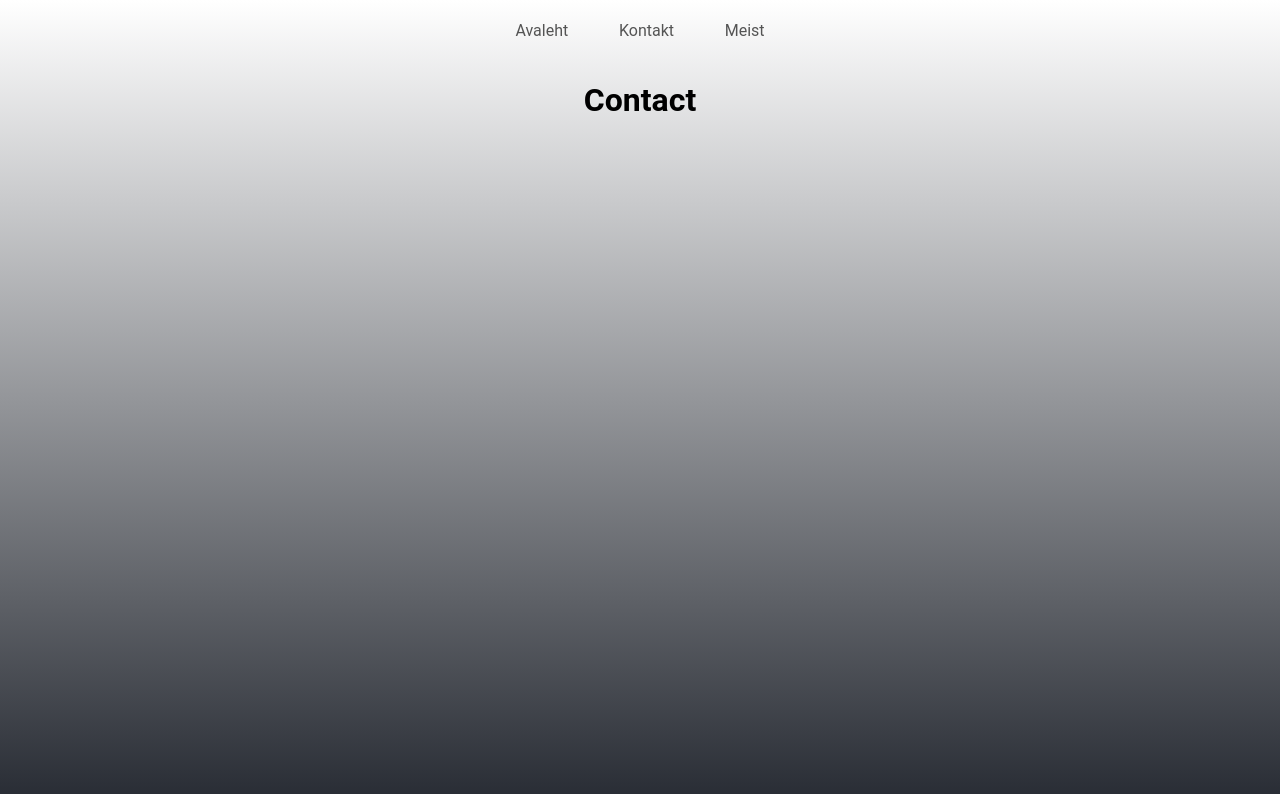
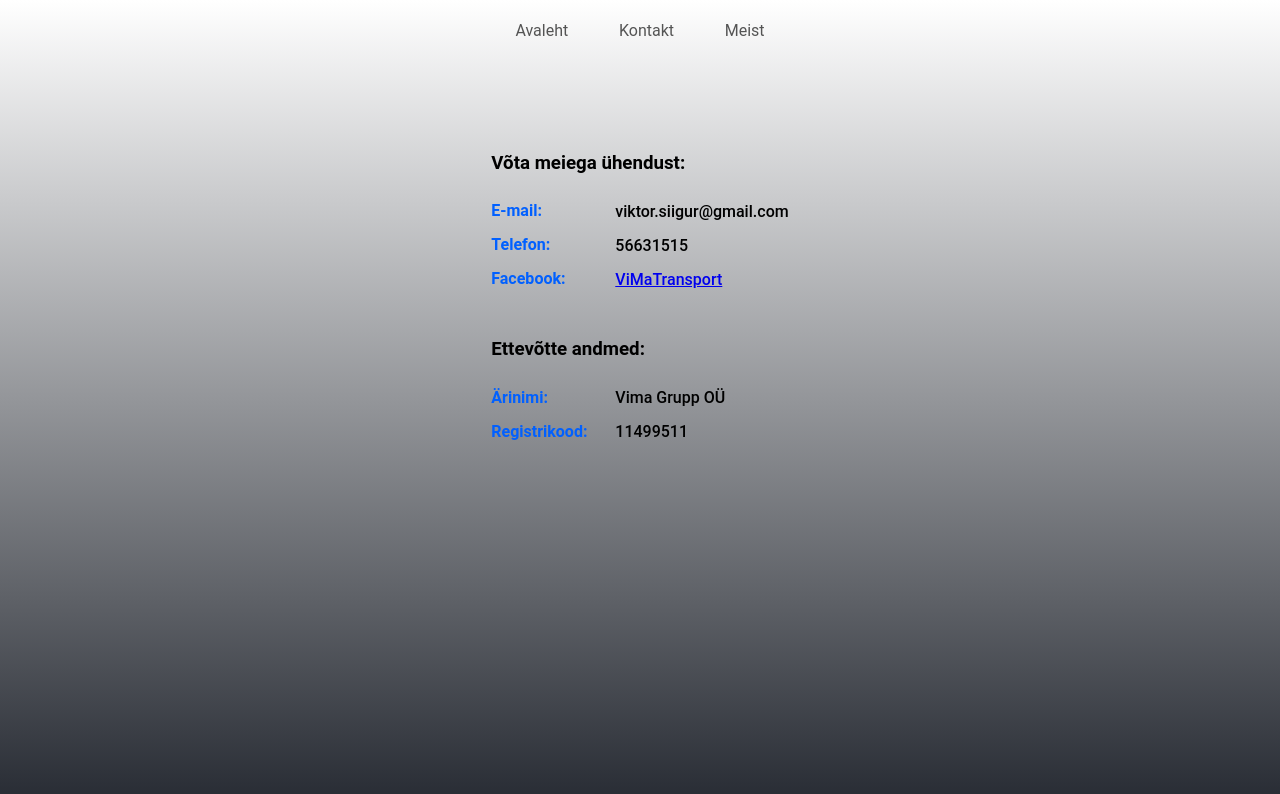
Before and after one commit to viktoriasiigur/vimatransport, a React (Create React App) app: page /contact in a window 1280 px wide. Shown: the top 794 px of the page. Built offline with nearby package versions, Linux system fonts and the light colour scheme.

Commit message:
Add initial content

```diff
--- a/src/components/pages/About.js
+++ b/src/components/pages/About.js
@@ -1,9 +1,16 @@
+import './About.scss';
+
 const About = () => {
   return (
-    <div>
-      <h1>About</h1>
+    <div className="About-content">
+      <div className="About-text">
+        <h2>Kes me oleme?</h2>
+        ViMa Transport (Vima Grupp OÜ) on väikefirma, mis korraldab väikebussiga
+        bussireise ja väljasõite vastavalt tellimusele. Firma omanik ja
+        bussijuht on Viktor Siigur.
+      </div>
     </div>
   );
-}
+};
 
 export default About;
--- /dev/null
+++ b/src/components/pages/About.scss
@@ -0,0 +1,13 @@
+.About-content {
+  display: flex;
+  flex-direction: column;
+  align-items: center;
+  justify-content: center;
+  text-align: start;
+  min-height: calc(100vh - 150px);
+}
+
+.About-text {
+  max-width: 400px;
+  line-height: 1.5;
+}
--- a/src/components/pages/Contact.js
+++ b/src/components/pages/Contact.js
@@ -1,9 +1,45 @@
+import './Contact.scss';
+
 const Contact = () => {
   return (
-    <div>
-      <h1>Contact</h1>
+    <div className="Contact-content">
+      <table className="Contact-table">
+        <tr>
+          <td colSpan={2}>
+            <h3>Võta meiega ühendust:</h3>
+          </td>
+        </tr>
+        <tr>
+          <th>E-mail:</th>
+          <td>viktor.siigur@gmail.com</td>
+        </tr>
+        <tr>
+          <th>Telefon:</th>
+          <td>56631515</td>
+        </tr>
+        <tr>
+          <th>Facebook:</th>
+          <td>
+            <a href="https://www.facebook.com/ViMaTransport">ViMaTransport</a>
+          </td>
+        </tr>
+        <br></br>
+        <tr>
+          <td colSpan={2}>
+            <h3>Ettevõtte andmed:</h3>
+          </td>
+        </tr>
+        <tr>
+          <th>Ärinimi:</th>
+          <td>Vima Grupp OÜ</td>
+        </tr>
+        <tr>
+          <th>Registrikood:</th>
+          <td>11499511</td>
+        </tr>
+      </table>
     </div>
   );
-}
+};
 
 export default Contact;
--- /dev/null
+++ b/src/components/pages/Contact.scss
@@ -0,0 +1,23 @@
+@import "../../styles/colors.scss";
+
+.Contact-content {
+  display: flex;
+  flex-direction: column;
+  align-items: center;
+  justify-content: center;
+  text-align: start;
+  padding-top: 70px;
+}
+
+.Contact-table {
+  font-size: 16px;
+  font-weight: 500;
+
+  th {
+    text-align: start;
+    color: $blue;
+    font-weight: 700;
+    min-width: 120px;
+    line-height: 30px;
+  }
+}
--- a/src/components/pages/Main.js
+++ b/src/components/pages/Main.js
@@ -1,11 +1,18 @@
+import { Link } from 'react-router-dom';
 import logo from '../../assets/logo.png';
+
 import './Main.scss';
 
 const Main = () => {
   return (
     <div className="Main-content">
       <img src={logo} className="Main-logo" alt="logo" />
-      <p>Transportteenused üle Eesti</p>
+      <p className="Main-description">Transportteenused üle Eesti</p>
+      <div className="Main-link">
+        <Link to="/contact">
+          <div>Telli sõit</div>
+        </Link>
+      </div>
     </div>
   );
 };
--- a/src/components/pages/Main.scss
+++ b/src/components/pages/Main.scss
@@ -1,8 +1,4 @@
-@import "../../styles/colors.scss";
-
-.Main {
-  text-align: center;
-}
+@import '../../styles/colors.scss';
 
 .Main-logo {
   height: 40vmin;
@@ -19,6 +15,36 @@
   color: $white;
 }
 
+.Main-description {
+  margin: 50px auto;
+}
+
+.Main-link {
+  font-size: 17px;
+  font-weight: 500;
+  background-color: $blue;
+  height: 50px;
+  width: 150px;
+  border-radius: 50px;
+  border: 1px solid $white;
+
+  &:hover {
+    background-color: $hover-blue;
+    cursor: pointer;
+  }
+
+  a {
+    line-height: 50px;
+    &:link,
+    &:visited,
+    &:hover
+    &:active {
+      text-decoration: none;
+      color: $white;
+    }
+  }
+}
+
 @media (prefers-reduced-motion: no-preference) {
   .Main-logo {
     animation: Main-logo-spin 1 5s ease-in-out;
--- a/src/styles/colors.scss
+++ b/src/styles/colors.scss
@@ -3,3 +3,5 @@ $black: #000000;
 $grey: #282c34;
 $light-grey: #545454;
 $grey-gradient: linear-gradient(white, #282c34);
+$blue: #0160ff;
+$hover-blue: #0475ef;
```
